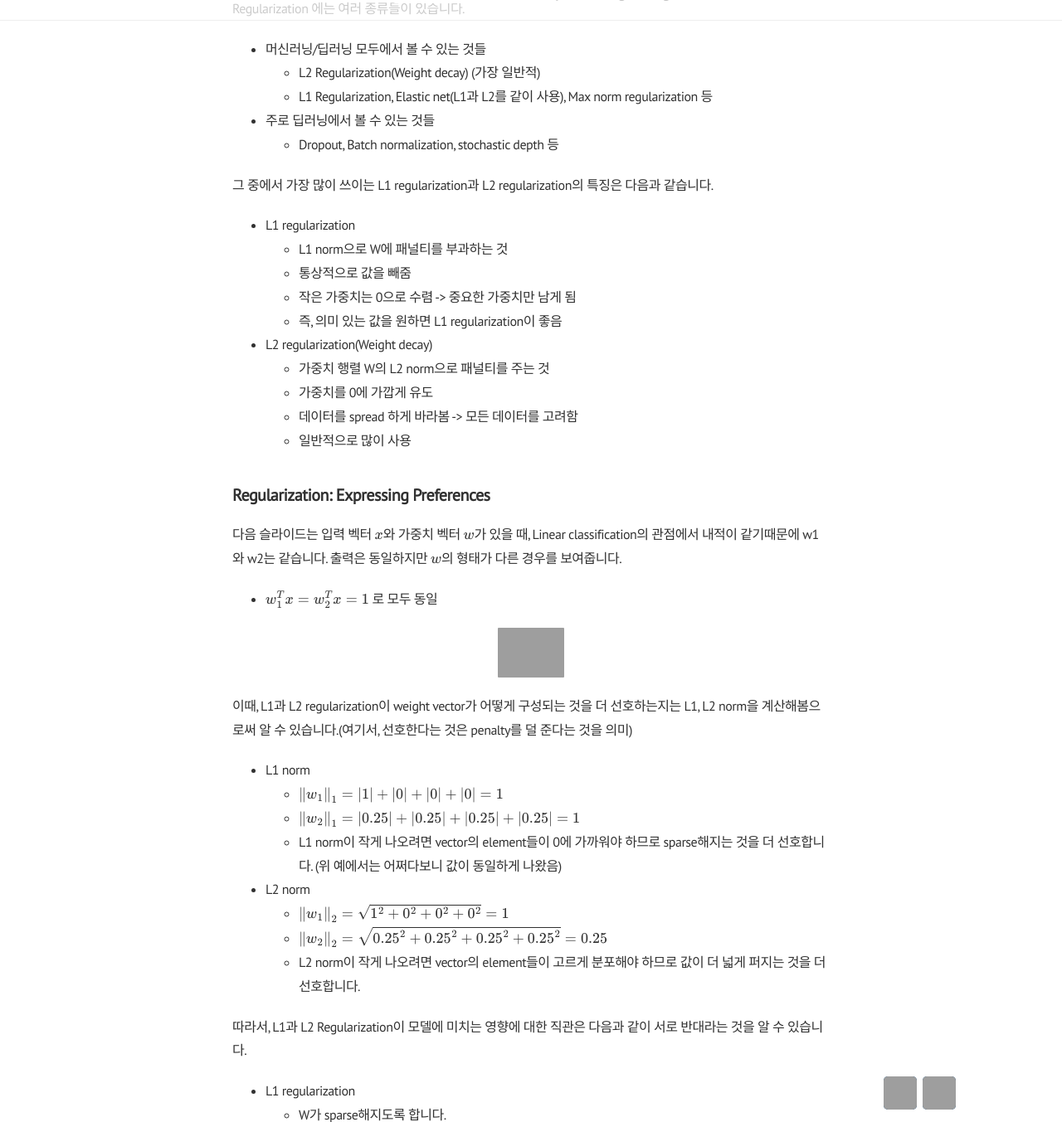
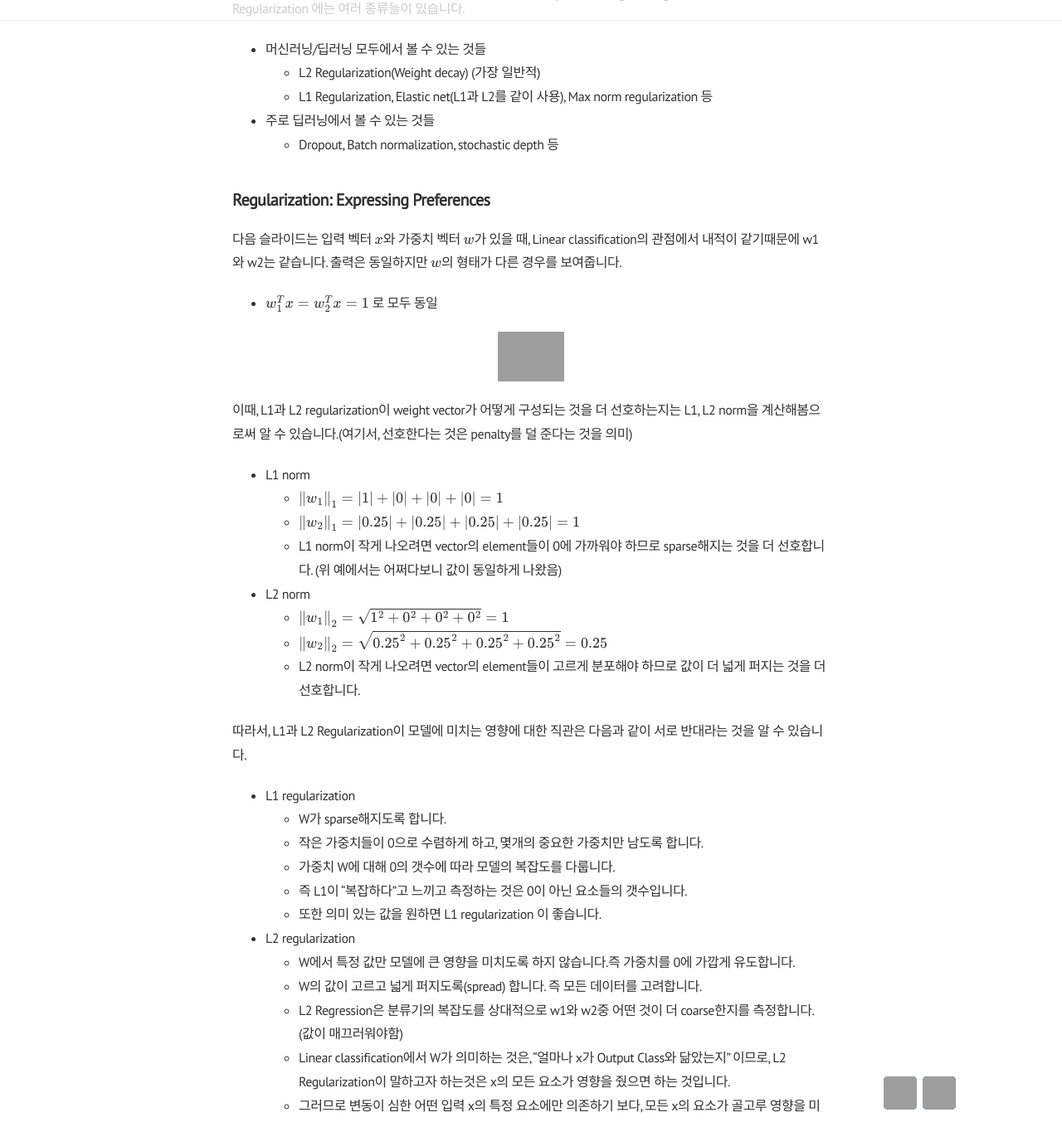
Before and after one commit to museonghwang/museonghwang.github.io, a Jekyll site: the page built from _posts/2022-08-01-cs231n-lecture3.md, in a window 1280 px wide and 1400 px high, scrolled down 10363 px, cut to the strip 47-1400 px from the top of the window. Shown: the whole strip at 83% size. Built offline with Jekyll 4.4.1, drawn with Linux system fonts in a browser that asks for light colours; nearby versions of some CDN libraries; formulas are drawn with MathJax 3; comment, search, counter and statistics services are not loaded; some of the changed text lies outside the part shown; grey boxes are pictures that could not be loaded.

Commit message:
cs231n lecture3 update

```diff
--- a/_posts/2022-08-01-cs231n-lecture3.md
+++ b/_posts/2022-08-01-cs231n-lecture3.md
@@ -341,29 +341,6 @@ Regularization 에는 여러 종류들이 있습니다.
 
 
 
-
-
-
-
-
-
-
-그 중에서 가장 많이 쓰이는 L1 regularization과 L2 regularization의 특징은 다음과 같습니다.
-
-* L1 regularization
-    * L1 norm으로 W에 패널티를 부과하는 것
-    * 통상적으로 값을 빼줌
-    * 작은 가중치는 0으로 수렴 -> 중요한 가중치만 남게 됨
-    * 즉, 의미 있는 값을 원하면 L1 regularization이 좋음
-* L2 regularization(Weight decay)
-    * 가중치 행렬 W의 L2 norm으로 패널티를 주는 것
-    * 가중치를 0에 가깝게 유도
-    * 데이터를 spread 하게 바라봄 -> 모든 데이터를 고려함
-    * 일반적으로 많이 사용
-
-
-
-
 ## Regularization: Expressing Preferences
 
 다음 슬라이드는 입력 벡터 $x$와 가중치 벡터 $w$가 있을 때, Linear classification의 관점에서 내적이 같기때문에 w1와 w2는 같습니다. 출력은 동일하지만 $w$의 형태가 다른 경우를 보여줍니다.
@@ -391,25 +368,35 @@ Regularization 에는 여러 종류들이 있습니다.
     * 작은 가중치들이 0으로 수렴하게 하고, 몇개의 중요한 가중치만 남도록 합니다.
     * 가중치 W에 대해 0의 갯수에 따라 모델의 복잡도를 다룹니다.
     * 즉 L1이 "복잡하다"고 느끼고 측정하는 것은 0이 아닌 요소들의 갯수입니다.
+    * 또한 의미 있는 값을 원하면 L1 regularization 이 좋습니다.
 * L2 regularization
-    * W에서 특정 값만 모델에 큰 영향을 미치도록 하지 않습니다.
-    * W의 값이 고르고 넓게 퍼지도록 합니다.
+    * W에서 특정 값만 모델에 큰 영향을 미치도록 하지 않습니다.즉 가중치를 0에 가깝게 유도합니다.
+    * W의 값이 고르고 넓게 퍼지도록(spread) 합니다. 즉 모든 데이터를 고려합니다.
     * L2 Regression은 분류기의 복잡도를 상대적으로 w1와 w2중 어떤 것이 더 coarse한지를 측정합니다. (값이 매끄러워야함)
     * Linear classification에서 W가 의미하는 것은, "얼마나 x가 Output Class와 닮았는지" 이므로, L2 Regularization이 말하고자 하는것은 x의 모든 요소가 영향을 줬으면 하는 것입니다.
     * 그러므로 변동이 심한 어떤 입력 x의 특정 요소에만 의존하기 보다, 모든 x의 요소가 골고루 영향을 미치길 원한다면, L2 Regularization을 통해 더 강건합니다.
     * 즉 L2의 경우에는 W의 요소가 전체적으로 퍼져있을 때 "덜 복잡하다" 라고 생각하게 됩니다.
 
 즉, 풀고자 하는 문제에 따라 모델의 복잡도를 어떻게 바라볼 것인가(모델의 복잡도에 어떻게 penalty를 주어서 제한할 것인가)를 결정하고, 이에 적절한 regularization을 고르는 것이 중요합니다.
+* L1
+    * w에 0이 아닌 요소가 많을때: 복잡
+    * w에 0이 많으면: 덜 복잡
+* L2
+    * w의 요소가 퍼져있을 때: 덜 복잡
+    * w가 어느 쪽에 치중되어 있으면: 복잡
 
 
+정리하자면 결국 모델을 덜 복잡하게 만들기 위한 것이 Regularization의 궁극적인 목표입니다. 또다른 말로 Hypothesis class중에 더 간단한 것을 선택하기 위해서 우리는 model에 Penalty를 주는 것입니다.
 
-
-
-
-
+<br>
 
 
 
 
 
 #  Softmax Classifier(Multinomial Logistic Regression)
+
+
+<p align="center">
+<img alt="image" src="">
+</p>
```
